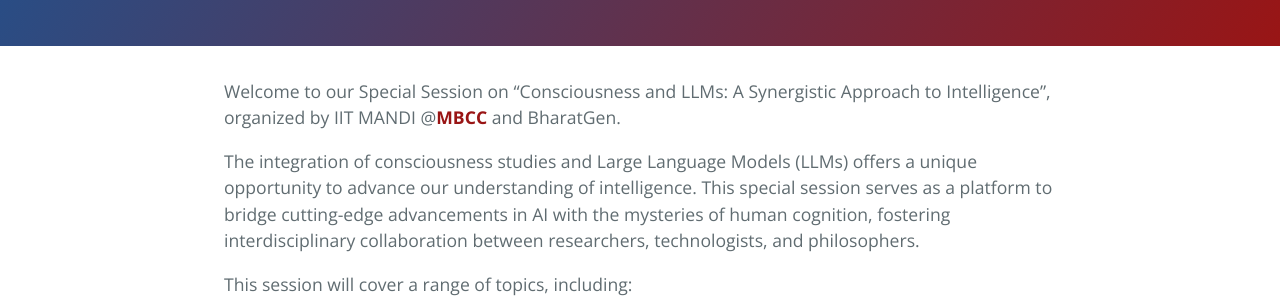
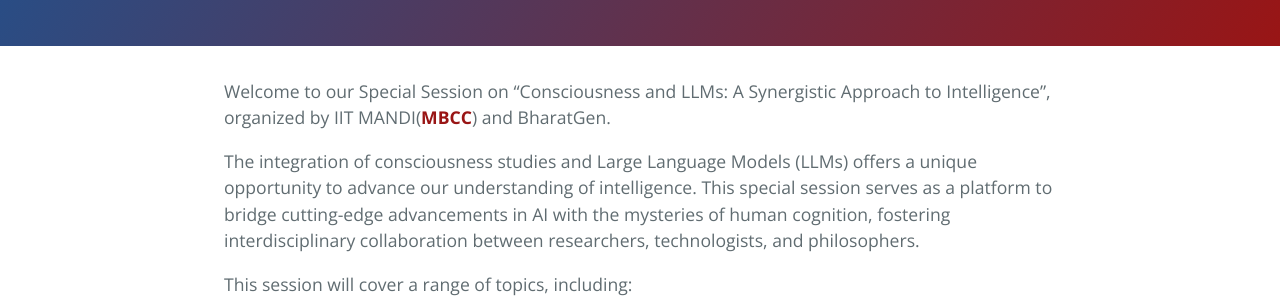
Before and after one commit to indicnlpiitmandi/indicnlpiitmandi.github.io, a Jekyll site: the page built from index.md, in a window 1280 px wide and 900 px high. Shown: the part 415-715 px from the top of the window. Built offline with Jekyll 4.4.1, drawn with Linux system fonts in a browser that asks for light colours; the repository's description, which GitHub fills in, is left out.

```diff
--- a/index.md
+++ b/index.md
@@ -7,8 +7,7 @@ description: CLLMS @  <a href="https://iksmha.iitmandi.ac.in/mbcc/2025/"><b>MBCC
 
 
 
-Welcome to our Special Session on "Consciousness and LLMs: A Synergistic Approach to Intelligence", organized by  IIT MANDI
-@<a href="https://iksmha.iitmandi.ac.in/mbcc/2025/"><b>MBCC</b></a> and BharatGen.
+Welcome to our Special Session on "Consciousness and LLMs: A Synergistic Approach to Intelligence", organized by  IIT MANDI(<a href="https://iksmha.iitmandi.ac.in/mbcc/2025/"><b>MBCC</b></a>) and BharatGen.
 
 The integration of consciousness studies and Large Language Models (LLMs) offers a unique opportunity to advance our understanding of intelligence. This special session serves as a platform to bridge cutting-edge advancements in AI with the mysteries of human cognition, fostering interdisciplinary collaboration between researchers, technologists, and philosophers.
 
```
